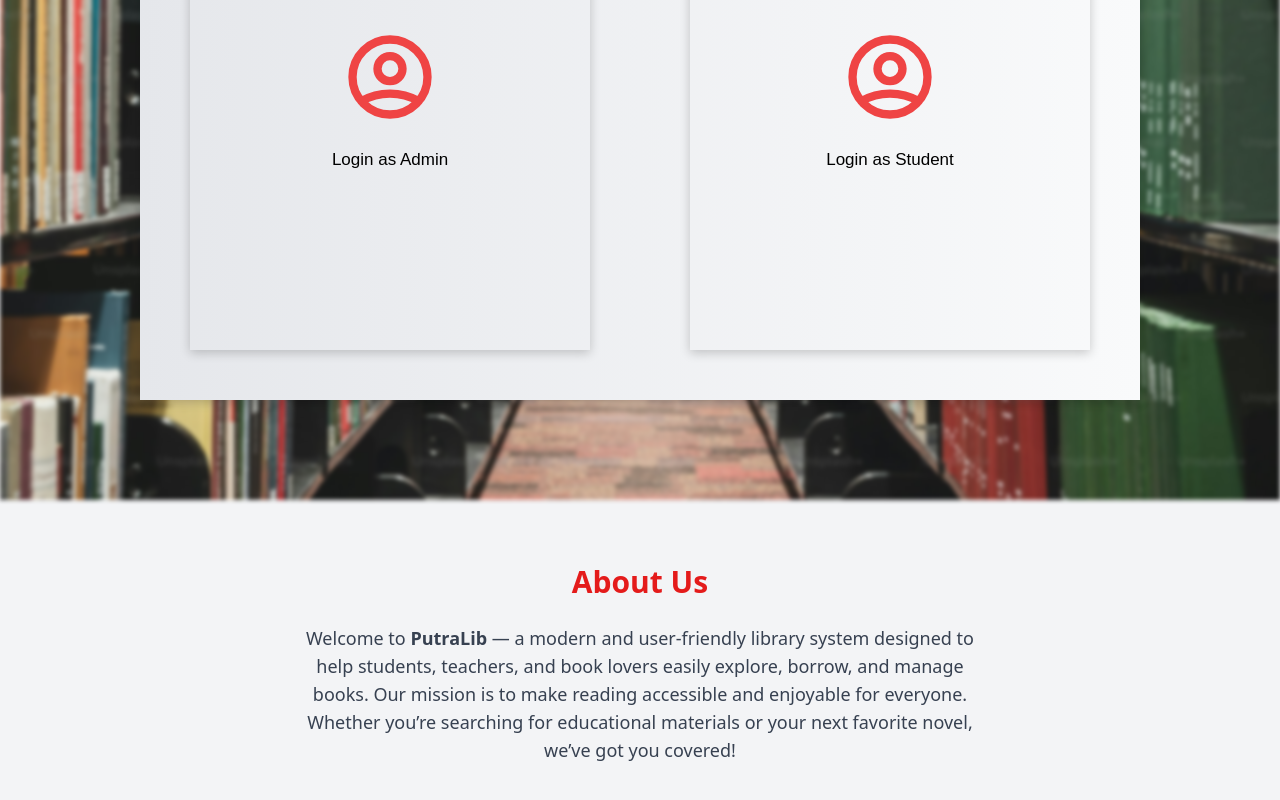
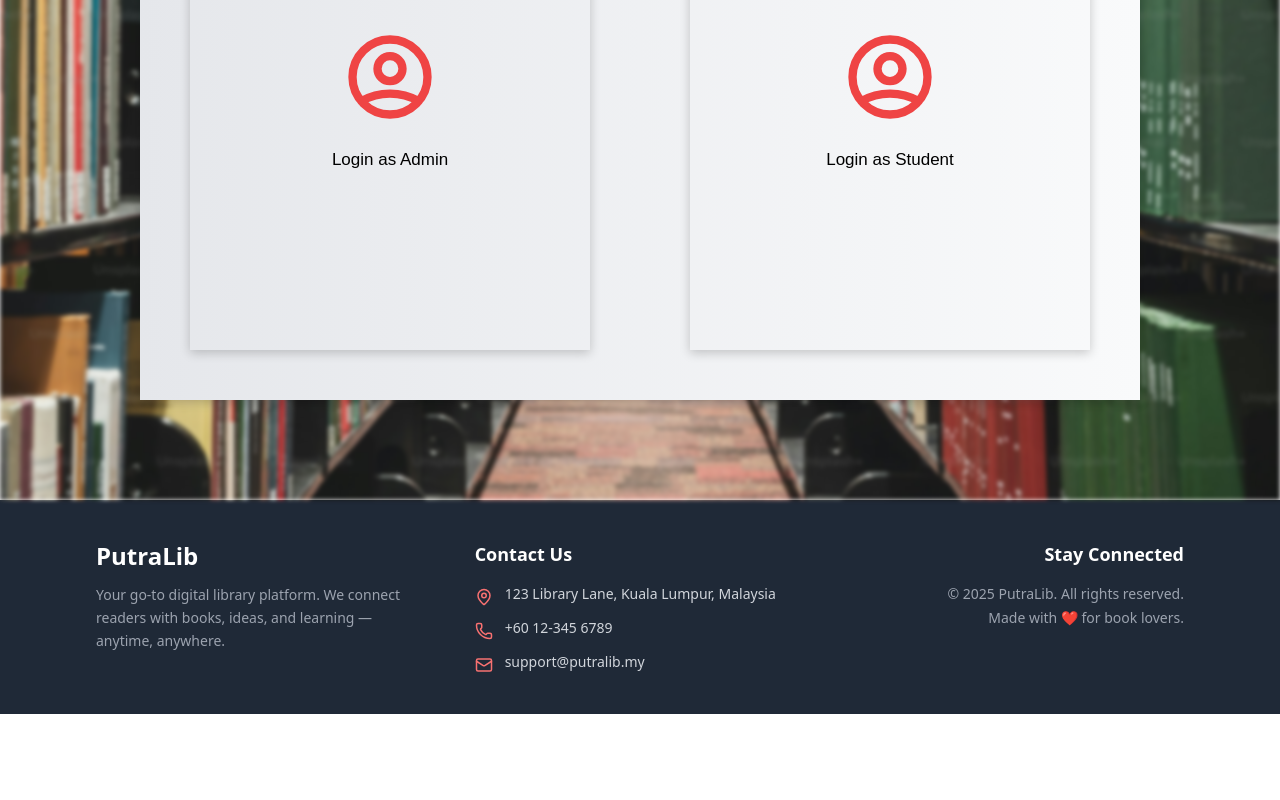
Before and after one commit to kerolrhazmi/library-mgmt, a React (Create React App) app: page / in a window 1280 px wide. Shown: the part 1113-1913 px from the top of the page. After the commit the page ends 1827 px from the top, so only its background shows below. Built offline with nearby package versions, Linux system fonts and the light colour scheme; no server answers; the database is empty.

Commit message:
ada footer ni bssoss

```diff
--- a/src/App.js
+++ b/src/App.js
@@ -1,5 +1,5 @@
 import React, { useRef } from "react";
-import { BrowserRouter as Router, Route, Routes } from "react-router-dom";
+import { BrowserRouter as Router, Route, Routes, useLocation } from "react-router-dom";
 
 // Components
 import Navbar from "./components/Navbar";
@@ -11,34 +11,38 @@ import LoginStudent from "./components/LoginStudent";
 import SignupAdmin from "./components/SignupAdmin";
 import SearchResult from "./components/SearchResult";
 import BookDetail from "./components/BookDetail";
-import AboutUs from "./components/AboutUs"
-import DashboardAdmin from "./components/DashboardAdmin"
+import AboutUs from "./components/AboutUs";
+import DashboardAdmin from "./components/DashboardAdmin";
 import SignupStudent from "./components/SignupStudent";
-import AdminDashboard from './components/DashboardAdmin';
-import AdminBookManager from './components/AdminBookManager';
-import AdminApproval from './components/AdminApproval'
-import ProfilePage from './components/ProfilePage'
-import OverdueBooks from './components/OverdueBooks'
+import AdminDashboard from "./components/DashboardAdmin";
+import AdminBookManager from "./components/AdminBookManager";
+import AdminApproval from "./components/AdminApproval";
+import ProfilePage from "./components/ProfilePage";
+import OverdueBooks from "./components/OverdueBooks";
+import ScrollToTop from "./components/ScrollToTop";
 
 // Auth Context Provider
 import { AuthContextProvider } from "./context/AuthContext";
 
-function App() {
+function ScrollablePages() {
   const hero2Ref = useRef(null);
   const loginRef = useRef(null);
+  const location = useLocation();
 
   const scrollToHero2 = () => {
-    hero2Ref.current?.scrollIntoView({ behavior: "smooth", block: "start" });
+    if (location.pathname === "/") {
+      hero2Ref.current?.scrollIntoView({ behavior: "smooth" });
+    }
   };
 
   const scrollToLogin = () => {
-    loginRef.current?.scrollIntoView({ behavior: "smooth", block: "start" });
+    if (location.pathname === "/") {
+      loginRef.current?.scrollIntoView({ behavior: "smooth" });
+    }
   };
 
   return (
-    <AuthContextProvider>
-      <Router>
-        <div className="cursor-default">
+    <>
       <Navbar onGalleryClick={scrollToHero2} onLoginClick={scrollToLogin} />
 
       <Routes>
@@ -49,7 +53,6 @@ function App() {
               <Hero />
               <Hero2 refProp={hero2Ref} />
               <Login refProp={loginRef} />
-                  <AboutUs />
             </>
           }
         />
@@ -63,12 +66,24 @@ function App() {
         <Route path="/dashboard-admin" element={<DashboardAdmin />} />
         <Route path="/admin" element={<AdminDashboard />} />
         <Route path="/admin/books" element={<AdminBookManager />} />
-            <Route path="/admin/approval" element={<AdminApproval/>} />
-            <Route path="/profile-page" element={<ProfilePage/>} />
-            <Route path="/admin/overdue" element={<OverdueBooks/>} />
-
+        <Route path="/admin/approval" element={<AdminApproval />} />
+        <Route path="/profile-page" element={<ProfilePage />} />
+        <Route path="/admin/overdue" element={<OverdueBooks />} />
       </Routes>
 
+      {/* Footer always visible, but page scrolls to top on route change */}
+      <AboutUs />
+    </>
+  );
+}
+
+function App() {
+  return (
+    <AuthContextProvider>
+      <Router>
+        <ScrollToTop />
+        <div className="cursor-default">
+          <ScrollablePages />
         </div>
       </Router>
     </AuthContextProvider>
--- a/src/components/AboutUs.jsx
+++ b/src/components/AboutUs.jsx
@@ -1,12 +1,51 @@
 import React from 'react';
+import { Mail, Phone, MapPin } from 'lucide-react';
 
 const AboutUs = () => {
   return (
-    <section id="about-us" className="bg-gray-100 py-16 px-6 text-center">
-      <h2 className="text-3xl font-bold text-[#E41B1B] mb-6">About Us</h2>
-      <p className="max-w-2xl mx-auto text-lg text-gray-700">
-        Welcome to <span className="font-semibold">PutraLib</span> — a modern and user-friendly library system designed to help students, teachers, and book lovers easily explore, borrow, and manage books. Our mission is to make reading accessible and enjoyable for everyone. Whether you’re searching for educational materials or your next favorite novel, we’ve got you covered!
-      </p>
+    <section id="about-us">
+      <footer className="bg-[#1F2937] text-gray-300 py-10 px-12 md:px-24 scroll-mt-32">
+        <div className="w-full grid grid-cols-1 md:grid-cols-3 gap-12 text-sm">
+
+          {/* Brand Info */}
+          <div className="text-left">
+            <h3 className="text-2xl font-bold text-white mb-3">PutraLib</h3>
+            <p className="leading-relaxed text-gray-400">
+              Your go-to digital library platform. We connect readers with books, ideas, and learning —
+              anytime, anywhere.
+            </p>
+          </div>
+
+          {/* Contact Info */}
+          <div className="text-left">
+            <h4 className="text-lg font-semibold text-white mb-4">Contact Us</h4>
+            <ul className="space-y-3">
+              <li className="flex items-start gap-3">
+                <MapPin size={18} className="text-red-400 mt-1" />
+                <span>123 Library Lane, Kuala Lumpur, Malaysia</span>
+              </li>
+              <li className="flex items-start gap-3">
+                <Phone size={18} className="text-red-400 mt-1" />
+                <span>+60 12-345 6789</span>
+              </li>
+              <li className="flex items-start gap-3">
+                <Mail size={18} className="text-red-400 mt-1" />
+                <span>support@putralib.my</span>
+              </li>
+            </ul>
+          </div>
+
+          {/* Stay Connected */}
+          <div className="text-left md:text-right">
+            <h4 className="text-lg font-semibold text-white mb-4">Stay Connected</h4>
+            <p className="text-gray-400">
+              © {new Date().getFullYear()} PutraLib. All rights reserved.
+            </p>
+            <p className="text-gray-400 mt-1">Made with ❤️ for book lovers.</p>
+          </div>
+
+        </div>
+      </footer>
     </section>
   );
 };
--- /dev/null
+++ b/src/components/ScrollToTop.jsx
@@ -0,0 +1,14 @@
+import { useEffect } from "react";
+import { useLocation } from "react-router-dom";
+
+const ScrollToTop = () => {
+  const { pathname } = useLocation();
+
+  useEffect(() => {
+    window.scrollTo({ top: 0, left: 0, behavior: "instant" });
+  }, [pathname]);
+
+  return null;
+};
+
+export default ScrollToTop;
```
Lines whose indentation alone changed are shown as unchanged.
